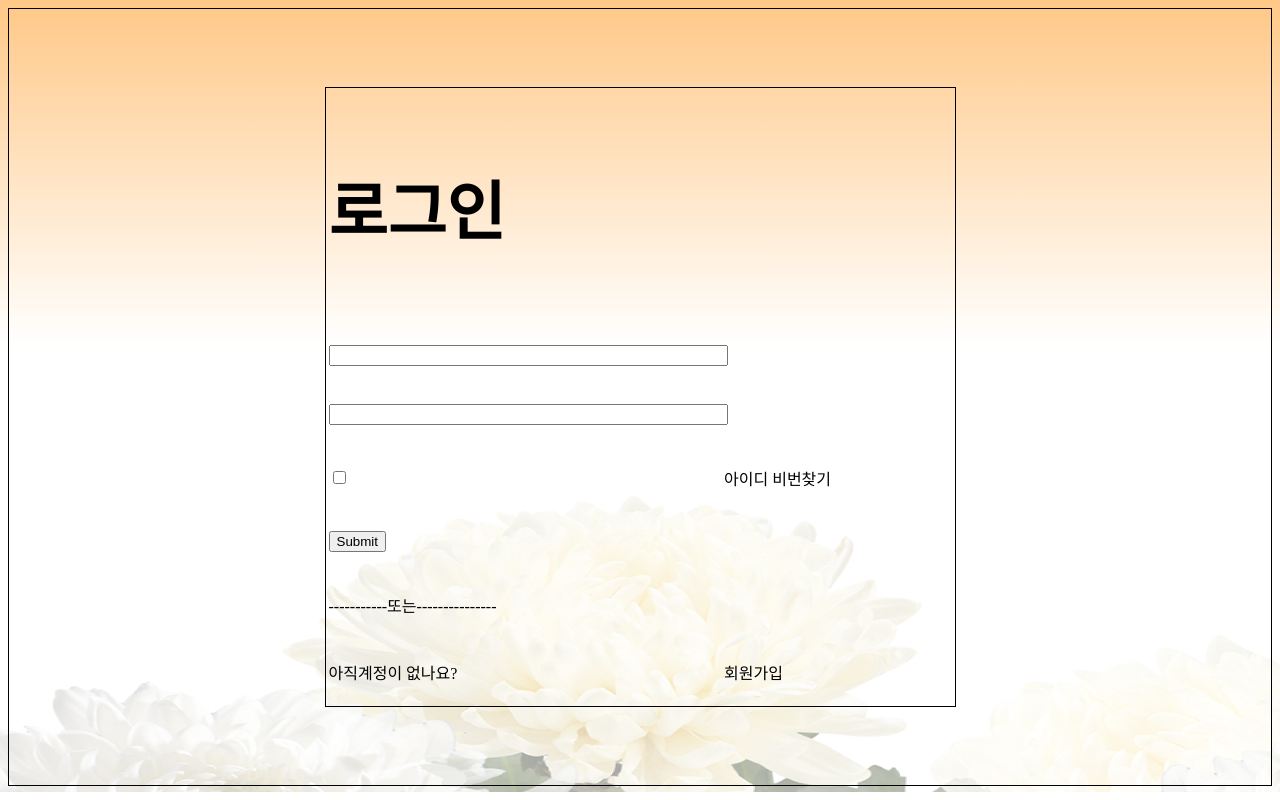
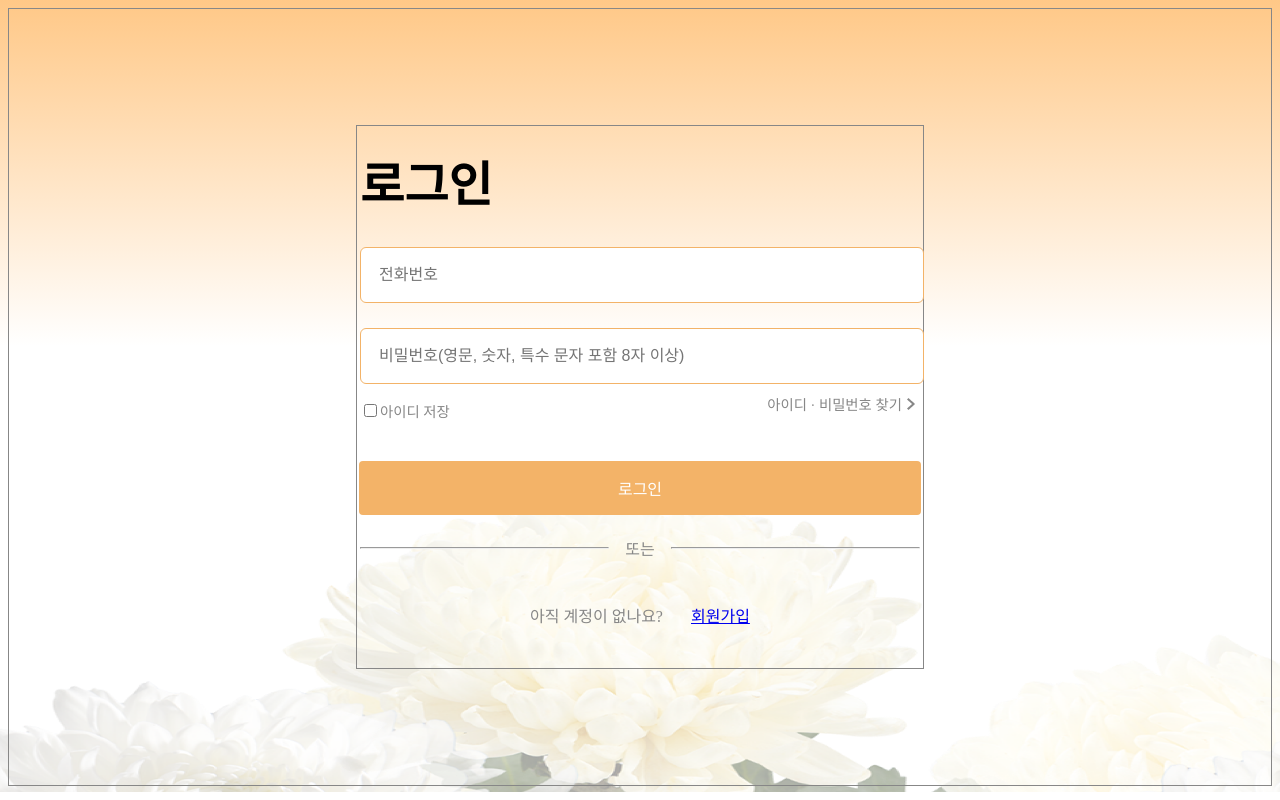
Before and after one commit to LJHgithub2/test, a plain HTML site: page view/login_test.html in a window 1280 px wide. Drawn offline with nearby package versions, Linux system fonts and the light colour scheme; a web font is replaced by a local one.

Commit message:
로그인 틀완성

```diff
--- a/css/login_test.css
+++ b/css/login_test.css
@@ -10,6 +10,7 @@ body{
 	background-repeat: no-repeat,no-repeat;
 	background-size:100vw 100vh,100vw 50vh;
 	height:97vh;
+    color:#878787;
 }
 form{
     height:100%;
@@ -19,14 +20,48 @@ form{
     border:1px solid;
 }
 table{
-    width:50%;
-    height:80%;
+    width:45%;
+    height:70%;
     border:1px solid;
 }
 .title{
-    font-size:4em;
+    font-size:3em;
     font-weight: 700;
+    color:black;
 }
+
 input[type="text"]{
+    width:94%;
+    padding:18px;
+    border:1px solid #F3B368;
+    border-radius: 6px;
+    font-size:1em;
+}
+input[type="text"]:focus{
+    outline:none;
+    border:2px solid #f1870e;
+}
+input[type="submit"]{
+    width:100%;
+    padding: 15px;
+    border:none;
+    border-radius: 4px;
+    background-color:#F3B368 ;
+    color:white;
+    font-size:1em;
+}
+.one_td{
     width:100%;
 }
+.find_id{
+    font-size:0.9em;
+}
+img{
+    margin:0px 5px;
+}
+tr:nth-child(n+6){
+    text-align: center;
+}
+tr:nth-child(5) td{
+    padding: 6% 0 3% 0;
+}
--- a/view/login_test.html
+++ b/view/login_test.html
@@ -11,28 +11,30 @@
     <body>
         <form method="post" action="#">
             <table>
-                    <tr>
-                        <td><span class="title">로그인</span></td>
+                    <tr height="20%">
+                        <td class="one_td title_td" colspan="3"><span class="title">로그인</span></td>
                     </tr>
-                    <tr>
-                        <td><input type="text"></td>
+                    <tr height="15%">
+                        <td class="one_td" colspan="3"><input type="text" placeholder="전화번호"></td>
                     </tr>
-                    <tr>
-                        <td><input type="text"></td>
+                    <tr height="15%">
+                        <td class="one_td" colspan="3"><input type="text" placeholder="비밀번호(영문, 숫자, 특수 문자 포함 8자 이상)"></td>
                     </tr>
-                    <tr>
-                        <td><input type="checkbox"></td>
-                        <td>아이디 비번찾기</td>
+                    <tr height="5%" class="find_id">
+                        <td><label for="save_id"><input id="save_id" name="save_id" type="checkbox">아이디 저장</label></td>
+                        <td></td>
+                        <td style="float:right;line-height: 1;">아이디 · 비밀번호 찾기<img src="../image/Vector.png"></td>
                     </tr>
-                    <tr>
-                        <td><input type="submit"></td>
+                    <tr height="20%">
+                        <td class="one_td" colspan="3"><input value="로그인" type="submit"></td>
                     </tr>
-                    <tr>
-                        <td>-----------또는---------------</td>
+                    <tr height="5%">
+                        <td width="45%"><hr></td>
+                        <td width="10%">또는</td>
+                        <td width="45%"><hr></td>
                     </tr>
-                    <tr>
-                        <td>아직계정이 없나요?</td>
-                        <td>회원가입</td>
+                    <tr height="20%">
+                        <td class="one_td" colspan="3">아직 계정이 없나요?&nbsp;&nbsp;&nbsp;&nbsp;&nbsp;&nbsp;&nbsp;<a href="#">회원가입</a></td>
                     </tr>
                 </tbody>
             </table>
```
Also changed, not shown: image/Vector.png (added).
